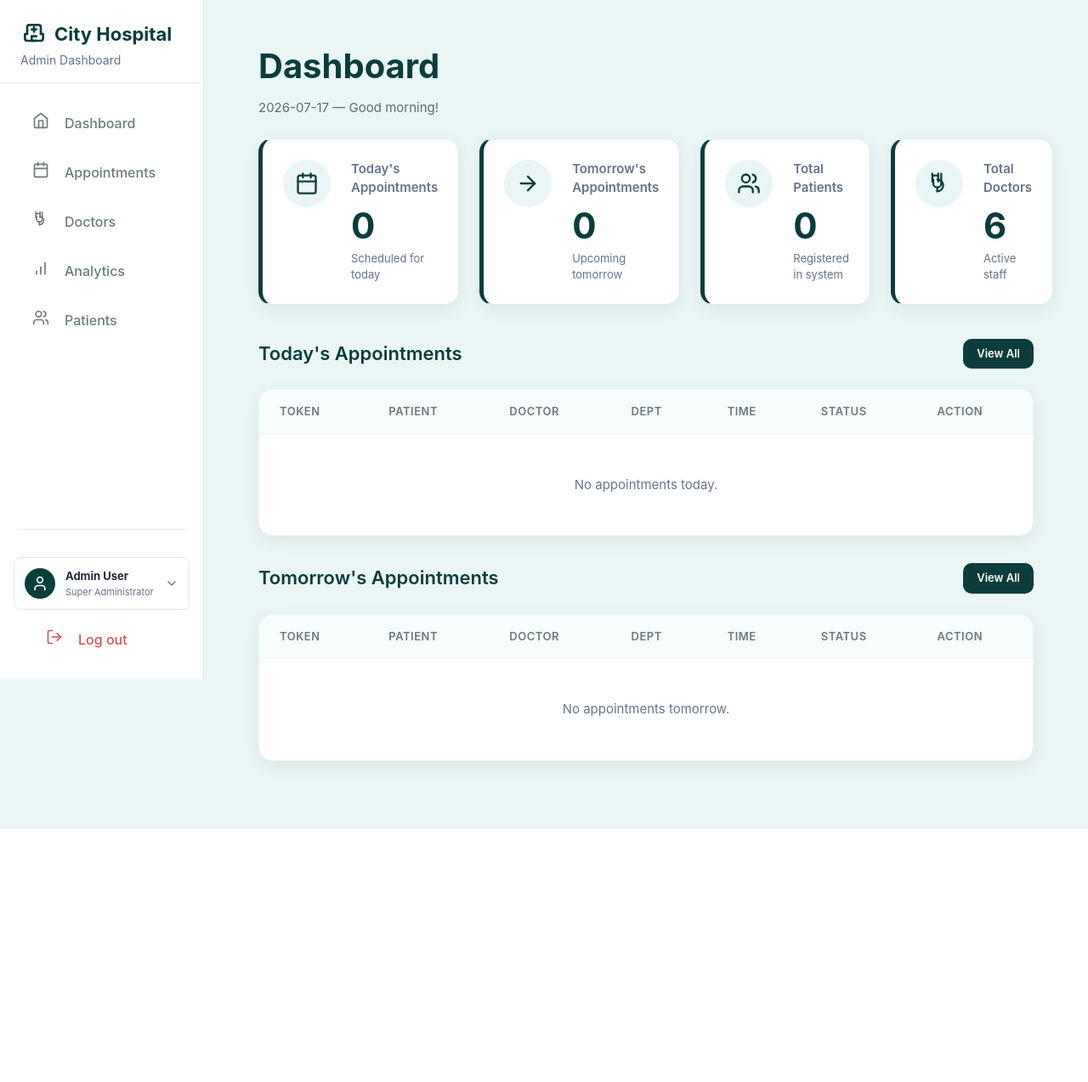
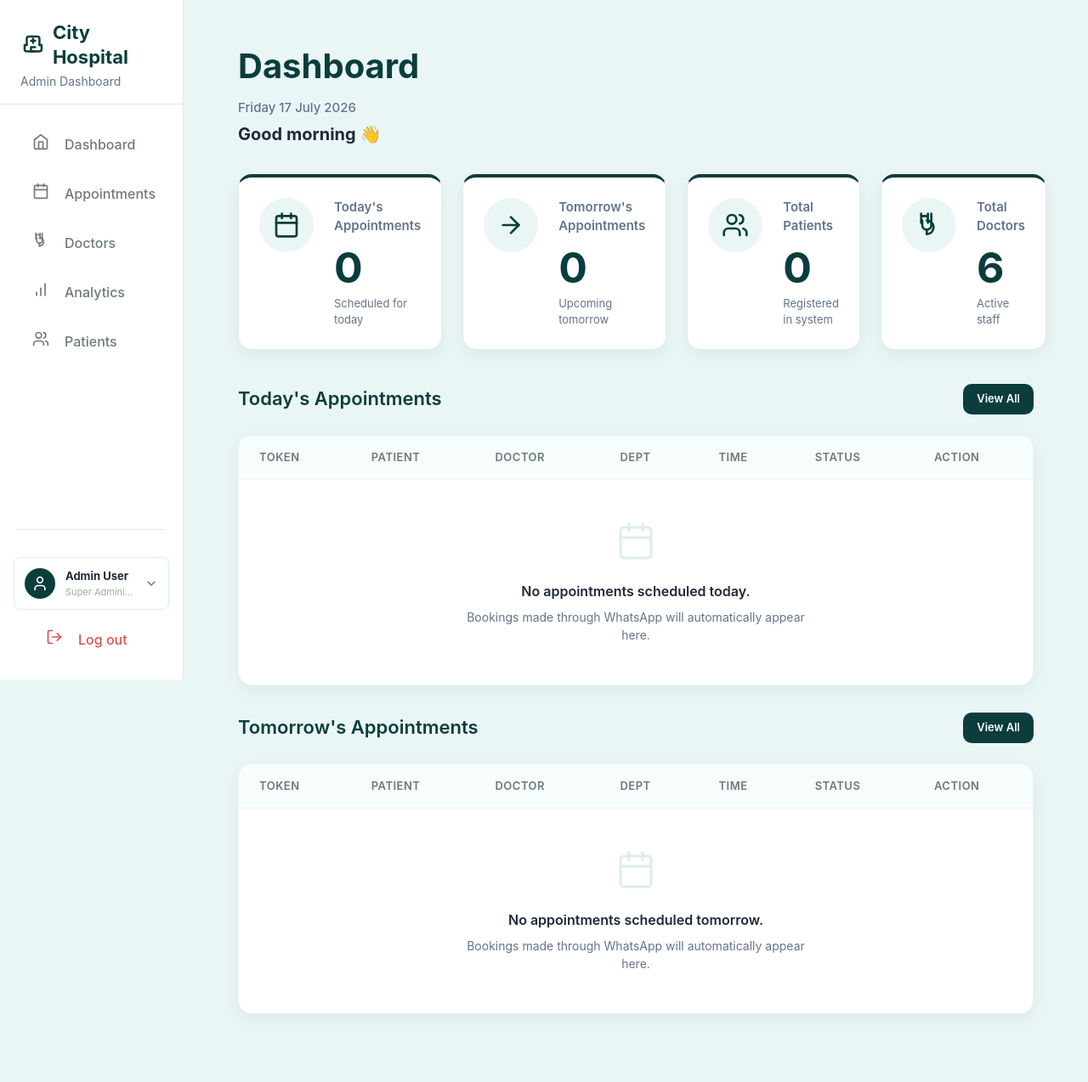
Before and after one commit to mohithpandiri2222-a11y/Hospital-WhatsApp-bot, a Flask app: page /admin/ in a window 1280 px wide. Shown: the whole page at 85% size. Before the commit the page ends 976 px from the top, so only its background shows below. Run offline with Flask 3, Linux system fonts and the light colour scheme; the visitor is signed in with stand-in values (Sample User, id 1); data comes from the database, SQL or seed files in the repository; data that the repository does not hold is empty.

Commit message:
UI/UX Refinements: Spacing, Typography, and Empty States

```diff
--- a/bot/admin_dashboard/static/css/admin.css
+++ b/bot/admin_dashboard/static/css/admin.css
@@ -19,7 +19,7 @@
   --bg: #EAF6F6;
   --white: #FFFFFF;
 
-  --sidebar-w: 240px;
+  --sidebar-w: 216px;
   --tab-h: 64px;
 
   --radius-sm: 8px;
@@ -201,7 +201,7 @@ ul { list-style: none; }
   padding: 24px;
   box-shadow: var(--shadow);
   border: 1px solid var(--border);
-  border-left: 5px solid var(--primary);
+  border-top: 4px solid var(--primary);
   display: flex;
   align-items: flex-start;
   gap: 24px;
@@ -213,8 +213,8 @@ ul { list-style: none; }
 }
 
 .card-icon {
-  width: 56px;
-  height: 56px;
+  width: 64px;
+  height: 64px;
   border-radius: 50%;
   background: var(--primary-light);
   color: var(--primary);
@@ -223,7 +223,7 @@ ul { list-style: none; }
   justify-content: center;
   flex-shrink: 0;
 }
-.card-icon svg { width: 28px; height: 28px; }
+.card-icon svg { width: 32px; height: 32px; }
 
 .card-info {
   display: flex;
@@ -239,7 +239,7 @@ ul { list-style: none; }
 }
 
 .card-value {
-  font-size: 42px;
+  font-size: 50px;
   font-weight: 700;
   color: var(--primary);
   line-height: 1;
@@ -257,7 +257,7 @@ ul { list-style: none; }
   align-items: center;
   justify-content: space-between;
   margin-bottom: 24px;
-  margin-top: 16px;
+  margin-top: 32px;
 }
 
 .section-title {
@@ -301,7 +301,7 @@ tbody td {
   font-size: 16px;
   border-bottom: 1px solid var(--border-light);
   vertical-align: middle;
-  height: 56px;
+  height: 64px;
 }
 
 tbody tr:last-child td { border-bottom: none; }
@@ -330,9 +330,10 @@ tbody tr:hover { background: #F9FFFF; }
   letter-spacing: .03em;
 }
 
-.badge-booked { background: var(--primary-light); color: var(--primary); }
+.badge-booked { background: #DCFCE7; color: var(--success); }
 .badge-cancelled { background: #FEE2E2; color: var(--danger); }
-.badge-completed { background: #DCFCE7; color: var(--success); }
+.badge-completed { background: #DBEAFE; color: #1D4ED8; }
+.badge-pending { background: #FEF3C7; color: #B45309; }
 
 /* ── Buttons ────────────────────────────────────────────────── */
 .btn {
@@ -340,7 +341,8 @@ tbody tr:hover { background: #F9FFFF; }
   align-items: center;
   justify-content: center;
   gap: 8px;
-  padding: 14px 24px;
+  padding: 0 24px;
+  height: 46px;
   border-radius: var(--radius);
   font-size: 14px;
   font-weight: 600;
@@ -353,7 +355,7 @@ tbody tr:hover { background: #F9FFFF; }
 
 .btn:active { transform: scale(0.98); }
 
-.btn-sm { padding: 8px 16px; font-size: 13px; }
+.btn-sm { padding: 0 16px; height: 36px; font-size: 13px; }
 
 .btn-primary { background: var(--primary); color: var(--white); }
 .btn-primary:hover { background: var(--primary-hover); transform: translateY(-1px); box-shadow: var(--shadow); }
--- a/bot/admin_dashboard/templates/admin/dashboard.html
+++ b/bot/admin_dashboard/templates/admin/dashboard.html
@@ -2,7 +2,10 @@
 {% block title %}Dashboard{% endblock %}
 {% block content %}
 <h1 class="page-title">Dashboard</h1>
-<p class="page-subtitle">{{ today }} — Good morning!</p>
+<div style="margin-bottom: 32px;">
+  <div id="greeting-date" style="font-size: 15px; color: var(--text-muted); font-weight: 500;"></div>
+  <div id="greeting-msg" style="font-size: 20px; font-weight: 700; color: var(--text); margin-top: 4px;"></div>
+</div>
 
 
 <!-- Summary Cards -->
@@ -71,7 +74,15 @@
         </td>
       </tr>
       {% else %}
-      <tr class="empty-row"><td colspan="7">No appointments today.</td></tr>
+      <tr class="empty-row">
+        <td colspan="7">
+          <div class="empty-icon">
+            <svg xmlns="http://www.w3.org/2000/svg" width="48" height="48" viewBox="0 0 24 24" fill="none" stroke="currentColor" stroke-width="1.5" stroke-linecap="round" stroke-linejoin="round"><rect width="18" height="18" x="3" y="4" rx="2" ry="2"/><line x1="16" x2="16" y1="2" y2="6"/><line x1="8" x2="8" y1="2" y2="6"/><line x1="3" x2="21" y1="10" y2="10"/></svg>
+          </div>
+          <div style="font-size: 16px; font-weight: 600; color: var(--text); margin-bottom: 8px;">No appointments scheduled today.</div>
+          <div style="font-size: 14px; color: var(--text-muted); max-width: 400px; margin: 0 auto;">Bookings made through WhatsApp will automatically appear here.</div>
+        </td>
+      </tr>
       {% endfor %}
     </tbody>
   </table>
@@ -107,10 +118,30 @@
         </td>
       </tr>
       {% else %}
-      <tr class="empty-row"><td colspan="7">No appointments tomorrow.</td></tr>
+      <tr class="empty-row">
+        <td colspan="7">
+          <div class="empty-icon">
+            <svg xmlns="http://www.w3.org/2000/svg" width="48" height="48" viewBox="0 0 24 24" fill="none" stroke="currentColor" stroke-width="1.5" stroke-linecap="round" stroke-linejoin="round"><rect width="18" height="18" x="3" y="4" rx="2" ry="2"/><line x1="16" x2="16" y1="2" y2="6"/><line x1="8" x2="8" y1="2" y2="6"/><line x1="3" x2="21" y1="10" y2="10"/></svg>
+          </div>
+          <div style="font-size: 16px; font-weight: 600; color: var(--text); margin-bottom: 8px;">No appointments scheduled tomorrow.</div>
+          <div style="font-size: 14px; color: var(--text-muted); max-width: 400px; margin: 0 auto;">Bookings made through WhatsApp will automatically appear here.</div>
+        </td>
+      </tr>
       {% endfor %}
     </tbody>
   </table>
 </div>
 {% endblock %}
-{% block scripts %}<script>const active='dashboard';</script>{% endblock %}
+{% block scripts %}
+<script>
+  const active='dashboard';
+  const now = new Date();
+  const options = { weekday: 'long', year: 'numeric', month: 'long', day: 'numeric' };
+  document.getElementById('greeting-date').innerText = now.toLocaleDateString('en-GB', options);
+  const hour = now.getHours();
+  let greeting = 'Good evening 👋';
+  if (hour < 12) greeting = 'Good morning 👋';
+  else if (hour < 18) greeting = 'Good afternoon 👋';
+  document.getElementById('greeting-msg').innerText = greeting;
+</script>
+{% endblock %}
--- a/bot/admin_dashboard/templates/admin/doctors.html
+++ b/bot/admin_dashboard/templates/admin/doctors.html
@@ -9,8 +9,8 @@
 <div class="doctor-card" style="padding: 24px; margin-bottom: 0;">
   <div class="doctor-card-header" style="display:flex; justify-content:space-between; align-items:flex-start;">
     <div style="display:flex; gap:16px;">
-      <div style="width:72px; height:72px; border-radius:50%; background:var(--primary-light); color:var(--primary); display:flex; align-items:center; justify-content:center; flex-shrink: 0;">
-        <svg xmlns="http://www.w3.org/2000/svg" width="40" height="40" viewBox="0 0 24 24" fill="none" stroke="currentColor" stroke-width="1.5" stroke-linecap="round" stroke-linejoin="round"><path d="M19 21v-2a4 4 0 0 0-4-4H9a4 4 0 0 0-4 4v2"/><circle cx="12" cy="7" r="4"/></svg>
+      <div style="width:72px; height:72px; border-radius:50%; background:var(--primary-light); color:var(--primary); display:flex; align-items:center; justify-content:center; flex-shrink: 0; font-size: 24px; font-weight: 700; letter-spacing: 1px;">
+        {{ doc.name[:2].upper() if doc.name else 'DR' }}
       </div>
       <div>
         <h3 style="font-size: 16px; font-weight: 700; color: var(--text); display: flex; align-items: center; gap: 8px;">{{ doc.name }} <span style="font-size: 10px; color: var(--success); font-weight: 600; text-transform: uppercase;">Active</span></h3>
--- a/bot/admin_dashboard/templates/base_admin.html
+++ b/bot/admin_dashboard/templates/base_admin.html
@@ -42,7 +42,7 @@
         </div>
         <div style="flex:1; overflow:hidden;">
           <div style="font-size:13px; font-weight:700; color:var(--text); white-space:nowrap; overflow:hidden; text-overflow:ellipsis;">Admin User</div>
-          <div style="font-size:11px; color:var(--text-muted); white-space:nowrap; overflow:hidden; text-overflow:ellipsis;">Super Administrator</div>
+          <div style="font-size:11px; color:#A0ABAB; font-weight:400; white-space:nowrap; overflow:hidden; text-overflow:ellipsis;">Super Administrator</div>
         </div>
         <svg xmlns="http://www.w3.org/2000/svg" width="16" height="16" viewBox="0 0 24 24" fill="none" stroke="currentColor" stroke-width="2" stroke-linecap="round" stroke-linejoin="round" style="color:var(--text-muted);"><path d="m6 9 6 6 6-6"/></svg>
       </div>
```
Also changed, not shown: bot/admin_dashboard/templates/admin/analytics.html (+8 -8 lines).
